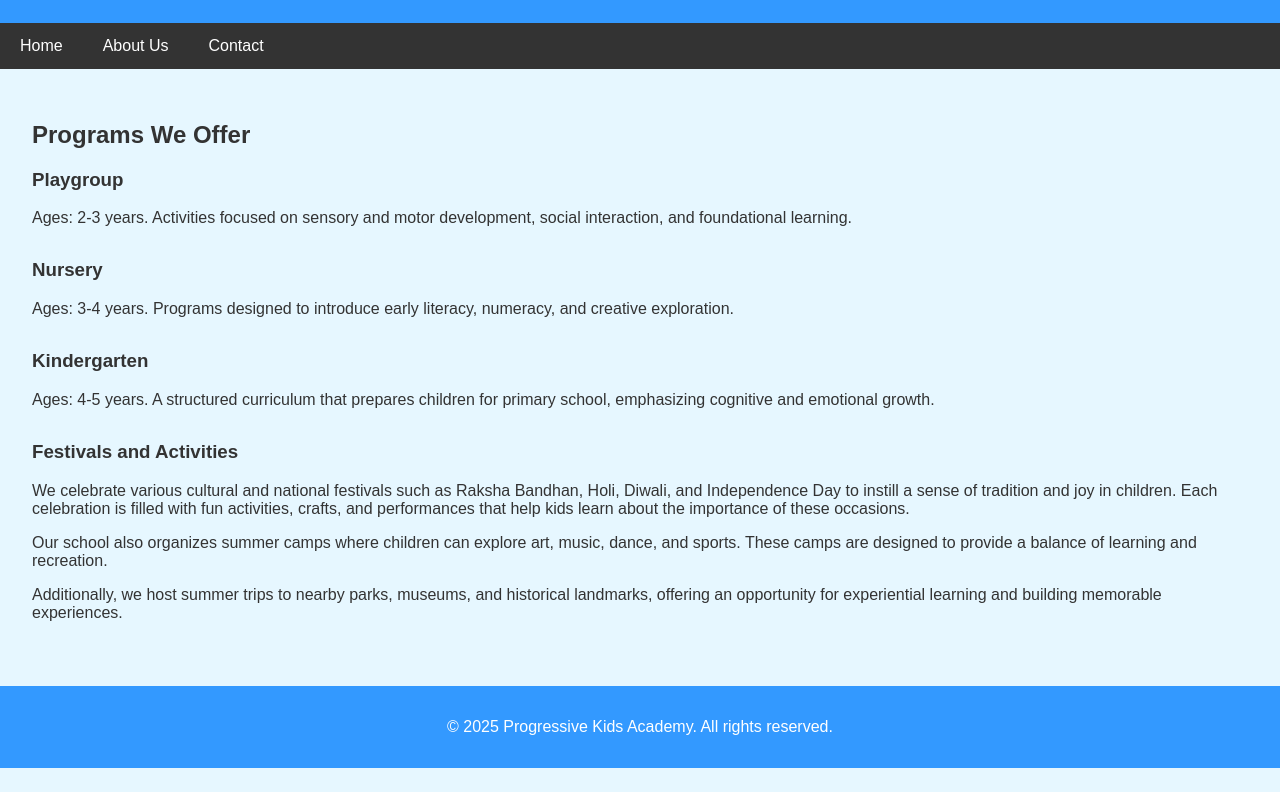
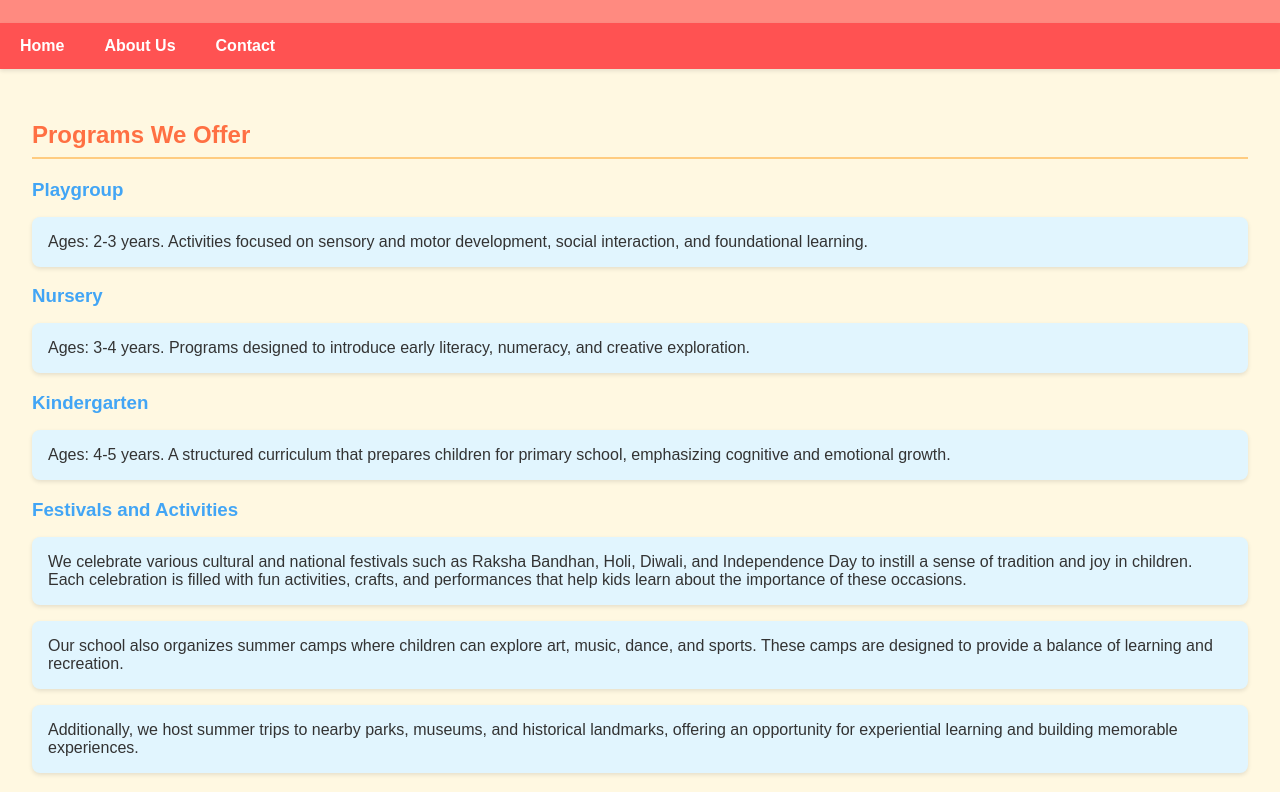
Before and after one commit to aryavats2/progressive-kids-academy, a plain HTML site: page programs.html in a window 1280 px wide. Shown: the part 89-881 px from the top of the page. Before the commit the page ends 857 px from the top, so only its background shows below. Drawn offline with Linux system fonts and the light colour scheme.

Commit message:
Update programs.html

```diff
--- a/programs.html
+++ b/programs.html
@@ -9,20 +9,22 @@
             font-family: Arial, sans-serif;
             margin: 0;
             padding: 0;
-            background-color: #e6f7ff;
-            color: #333;
+            background-color: #fff8e1; /* Soft cream background for warmth */
+            color: #333; /* Neutral text color */
         }
 
         header {
-            background-color: #3399ff;
+            background-color: #ff8a80; /* Vibrant coral pink for header */
             color: white;
             padding: 1rem 0;
             text-align: center;
+            box-shadow: 0 4px 6px rgba(0, 0, 0, 0.1);
         }
 
         nav {
-            background-color: #333;
+            background-color: #ff5252; /* Bold red for navigation bar */
             overflow: hidden;
+            box-shadow: 0 2px 4px rgba(0, 0, 0, 0.1);
         }
 
         nav a {
@@ -32,25 +34,44 @@
             text-align: center;
             padding: 14px 20px;
             text-decoration: none;
+            font-weight: bold;
+            transition: background-color 0.3s ease;
         }
 
         nav a:hover {
-            background-color: #3399ff;
+            background-color: #ffcc80; /* Soft orange hover effect */
+            color: #333;
         }
 
         .content {
             padding: 2rem;
         }
 
-        .program {
-            margin-bottom: 2rem;
+        h2 {
+            color: #ff7043; /* Bright orange for main headings */
+            border-bottom: 2px solid #ffcc80;
+            padding-bottom: 0.5rem;
+        }
+
+        .program h3 {
+            color: #42a5f5; /* Sky blue for subheadings */
+            margin-bottom: 0.5rem;
+        }
+
+        .program p {
+            background-color: #e1f5fe; /* Light blue background for program descriptions */
+            padding: 1rem;
+            border-radius: 8px;
+            box-shadow: 0 2px 4px rgba(0, 0, 0, 0.1);
+            margin-bottom: 1rem;
         }
 
         footer {
             text-align: center;
             padding: 1rem;
-            background-color: #3399ff;
+            background-color: #ff7043; /* Bright orange for footer */
             color: white;
+            margin-top: 2rem;
         }
     </style>
 </head>
```
